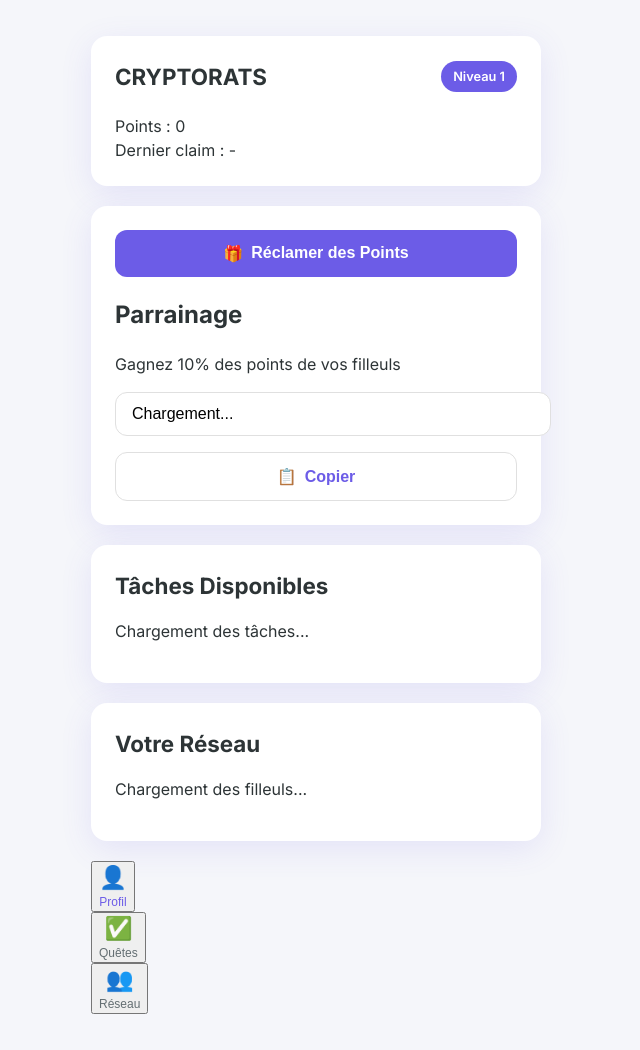
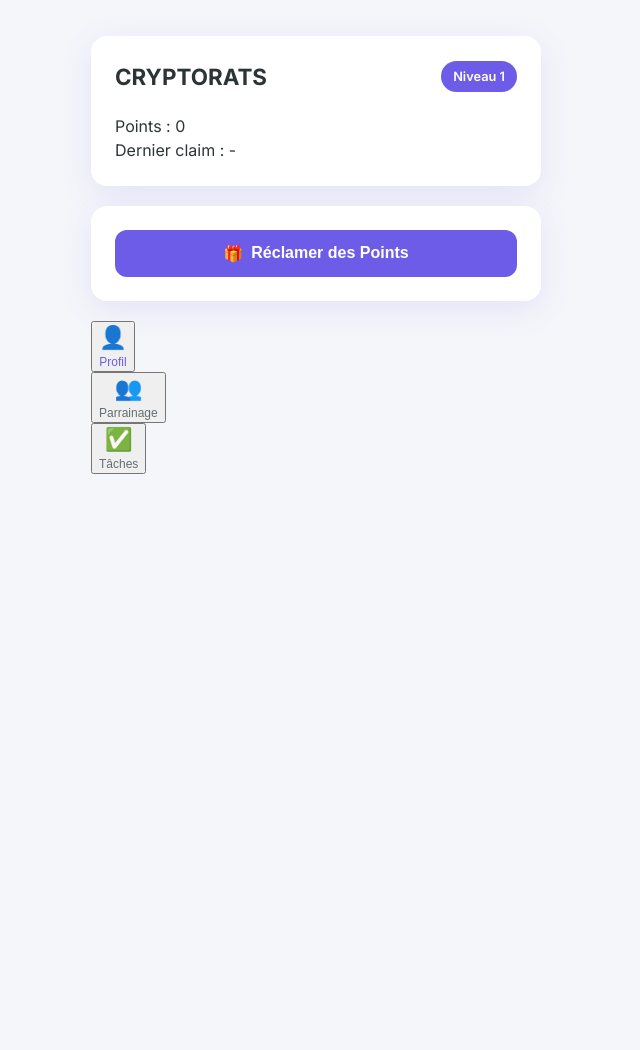
Before and after one commit to Shigyn/Faucet-app, a Flask app: page / in a window 1280 px wide. Shown: the whole page, without its empty margins (324-964 px from the left). After the commit the page ends 474 px from the top, so only its background shows below. Run offline with Flask 2, Linux system fonts and the light colour scheme; some libraries are stand-ins or nearby versions.

Commit message:
Fix index.html

```diff
--- a/templates/index.html
+++ b/templates/index.html
@@ -18,6 +18,10 @@
     <link rel="icon" href="/static/images/favicon.ico" type="image/x-icon">
 
     <meta name="theme-color" content="#F5F6FA">
+    <style>
+        .hidden { display: none !important; }
+        .active-page { display: block !important; }
+    </style>
 </head>
 <body>
     <div id="telegram-alert" class="app-card alert-card">
@@ -25,8 +29,8 @@
     </div>
 
     <div id="app-container">
-        <div id="rpg-interface">
-            <!-- Dashboard Personnage -->
+        <!-- Page Dashboard -->
+        <div id="dashboard-page" class="page active-page">
             <div id="character-panel" class="app-card">
                 <div class="card-header">
                     <h1 class="card-title">CRYPTORATS</h1>
@@ -44,13 +48,17 @@
                 </div>
             </div>
 
-            <!-- Inventaire -->
-            <div id="inventory-panel" class="app-card">
+            <div class="app-card">
                 <button id="claim-btn" class="app-button">
                     <span class="button-icon">🎁</span>
                     <span class="button-text">Réclamer des Points</span>
                 </button>
+            </div>
+        </div>
 
+        <!-- Page Parrainage -->
+        <div id="referral-page" class="page hidden">
+            <div class="app-card">
                 <div class="card-section">
                     <h2 class="section-title">Parrainage</h2>
                     <p class="section-description">Gagnez 10% des points de vos filleuls</p>
@@ -63,37 +71,32 @@
                     </div>
                 </div>
             </div>
+        </div>
 
-            <!-- Sections cachées -->
-            <div id="tasks-panel" class="app-card hidden-panel">
+        <!-- Page Tâches -->
+        <div id="tasks-page" class="page hidden">
+            <div class="app-card">
                 <h2 class="card-title">Tâches Disponibles</h2>
                 <div id="tasks-list" class="cards-container">
                     <p>Chargement des tâches...</p>
                 </div>
             </div>
-
-            <div id="friends-panel" class="app-card hidden-panel">
-                <h2 class="card-title">Votre Réseau</h2>
-                <div id="friends-list" class="cards-container">
-                    <p>Chargement des filleuls...</p>
-                </div>
         </div>
 
         <!-- Navigation -->
         <div id="app-tabbar">
-                <button class="tab-item active" data-section="home">
+            <button class="tab-item active" data-page="dashboard-page">
                 <span class="tab-icon">👤</span>
                 <span class="tab-label">Profil</span>
             </button>
-                <button class="tab-item" data-section="tasks">
+            <button class="tab-item" data-page="referral-page">
+                <span class="tab-icon">👥</span>
+                <span class="tab-label">Parrainage</span>
+            </button>
+            <button class="tab-item" data-page="tasks-page">
                 <span class="tab-icon">✅</span>
-                    <span class="tab-label">Quêtes</span>
+                <span class="tab-label">Tâches</span>
             </button>
-                <button class="tab-item" data-section="friends">
-                    <span class="tab-icon">👥</span>
-                    <span class="tab-label">Réseau</span>
-                </button>
-            </div>
         </div>
     </div>
 
@@ -117,6 +120,7 @@
                 document.getElementById('telegram-alert').style.display = 'block';
             }
             setupEventListeners();
+            loadData();
         }
 
         function initTelegramWebApp() {
@@ -126,7 +130,6 @@
             document.getElementById('telegram-alert').style.display = 'none';
             currentUserId = tgWebApp.initDataUnsafe.user.id.toString();
             startAutoRefresh();
-            loadData();
         }
 
         // Gestion des données
@@ -134,13 +137,12 @@
             if (!currentUserId) return;
 
             try {
-                const [balance, tasks, friends] = await Promise.all([
+                const [balance, tasks] = await Promise.all([
                     fetchBalance(),
-                    fetchTasks(),
-                    fetchFriends()
+                    fetchTasks()
                 ]);
 
-                updateUI({ balance, tasks, friends });
+                updateUI({ balance, tasks });
             } catch (error) {
                 console.error("Erreur de chargement:", error);
                 showToast("Erreur de chargement des données", 3000, 'error');
@@ -159,8 +161,7 @@
                 });
 
                 if (!response.ok) {
-                    const error = await response.text();
-                    throw new Error(error || "Erreur API");
+                    throw new Error("Erreur API");
                 }
 
                 const data = await response.json();
@@ -182,30 +183,32 @@
             return response.json();
         }
 
-        async function fetchFriends() {
-            const response = await fetch(`${API_BASE_URL}/get-friends?user_id=${currentUserId}`);
-            if (!response.ok) throw new Error("Erreur API");
-            return response.json();
-        }
-
         // Mise à jour de l'interface
-        function updateUI({ balance, tasks, friends }) {
+        function updateUI({ balance, tasks }) {
+            if (balance) {
                 updateBalanceDisplay(balance);
                 updateReferralLink(balance);
                 updateClaimButton(balance);
+            }
 
-            if (tasks) updateTasksList(tasks);
-            if (friends) updateFriendsList(friends);
+            if (tasks) {
+                updateTasksList(tasks);
+            }
         }
 
         function updateBalanceDisplay(data) {
-            currentBalance = data?.balance || 0;
+            if (!data) return;
+
+            currentBalance = data.balance || 0;
             document.getElementById('balance-value').textContent = currentBalance;
 
             const lastClaimElement = document.getElementById('last-claim-value');
-            lastClaimElement.textContent = data?.last_claim
-                ? new Date(data.last_claim).toLocaleTimeString()
-                : 'Jamais';
+            if (data.last_claim) {
+                const claimDate = new Date(data.last_claim);
+                lastClaimElement.textContent = claimDate.toLocaleString();
+            } else {
+                lastClaimElement.textContent = 'Jamais';
+            }
 
             document.getElementById('level-badge').textContent = `Niveau ${Math.floor(currentBalance / 100) + 1}`;
         }
@@ -231,29 +234,16 @@
             ).join('');
         }
 
-        function updateFriendsList(friends) {
-            const container = document.getElementById('friends-list');
-            if (!friends?.referrals?.length) {
-                container.innerHTML = "<p>Invitez des amis pour gagner des bonus !</p>";
-                return;
-            }
+        function updateReferralLink(data) {
+            if (!data) return;
 
-            container.innerHTML = friends.referrals.map(friend => `
-                <div class="friend-card">
-                    <h3>${escapeHTML(friend.username || 'Anonyme')}</h3>
-                    <p>Points générés: ${friend.total_points || 0}</p>
-                </div>`
-            ).join('');
-        }
-
-        function updateReferralLink(data) {
             const referralLink = document.getElementById('referral-link');
-            referralLink.value = data?.referral_code
+            referralLink.value = data.referral_code
                 ? `${PUBLIC_URL}?ref=${data.referral_code}`
                 : `${PUBLIC_URL}?ref=${currentUserId}`;
         }
 
-        function updateClaimButton(balanceData) {
+        function updateClaimButton() {
             const claimBtn = document.getElementById('claim-btn');
             if (!claimBtn) return;
 
@@ -353,26 +343,20 @@
         }
 
         // Navigation
-        function showSection(sectionId) {
-            document.querySelectorAll('.app-card').forEach(panel => {
-                panel.classList.add('hidden-panel');
+        function switchPage(pageId) {
+            // Masquer toutes les pages
+            document.querySelectorAll('.page').forEach(page => {
+                page.classList.add('hidden');
+                page.classList.remove('active-page');
             });
 
-            switch(sectionId) {
-                case 'home':
-                    document.getElementById('character-panel').classList.remove('hidden-panel');
-                    document.getElementById('inventory-panel').classList.remove('hidden-panel');
-                    break;
-                case 'tasks':
-                    document.getElementById('tasks-panel').classList.remove('hidden-panel');
-                    break;
-                case 'friends':
-                    document.getElementById('friends-panel').classList.remove('hidden-panel');
-                    break;
-            }
+            // Afficher la page demandée
+            document.getElementById(pageId).classList.remove('hidden');
+            document.getElementById(pageId).classList.add('active-page');
 
+            // Mettre à jour la navigation active
             document.querySelectorAll('#app-tabbar .tab-item').forEach(btn => {
-                btn.classList.toggle('active', btn.getAttribute('data-section') === sectionId);
+                btn.classList.toggle('active', btn.getAttribute('data-page') === pageId);
             });
         }
 
@@ -389,8 +373,8 @@
 
             document.querySelectorAll('#app-tabbar .tab-item').forEach(button => {
                 button.addEventListener('click', function() {
-                    const section = this.getAttribute('data-section');
-                    showSection(section);
+                    const page = this.getAttribute('data-page');
+                    switchPage(page);
                 });
             });
         }
```
Lines whose indentation alone changed are shown as unchanged.
